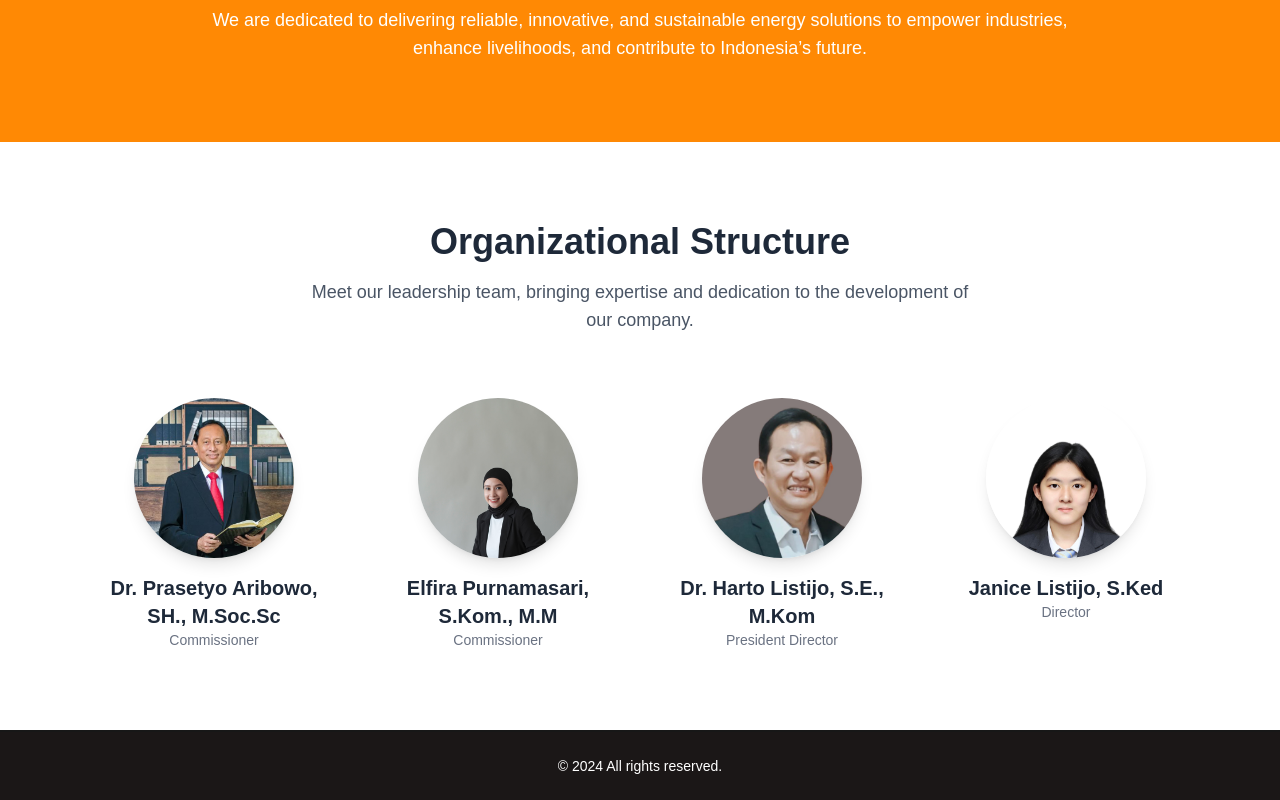
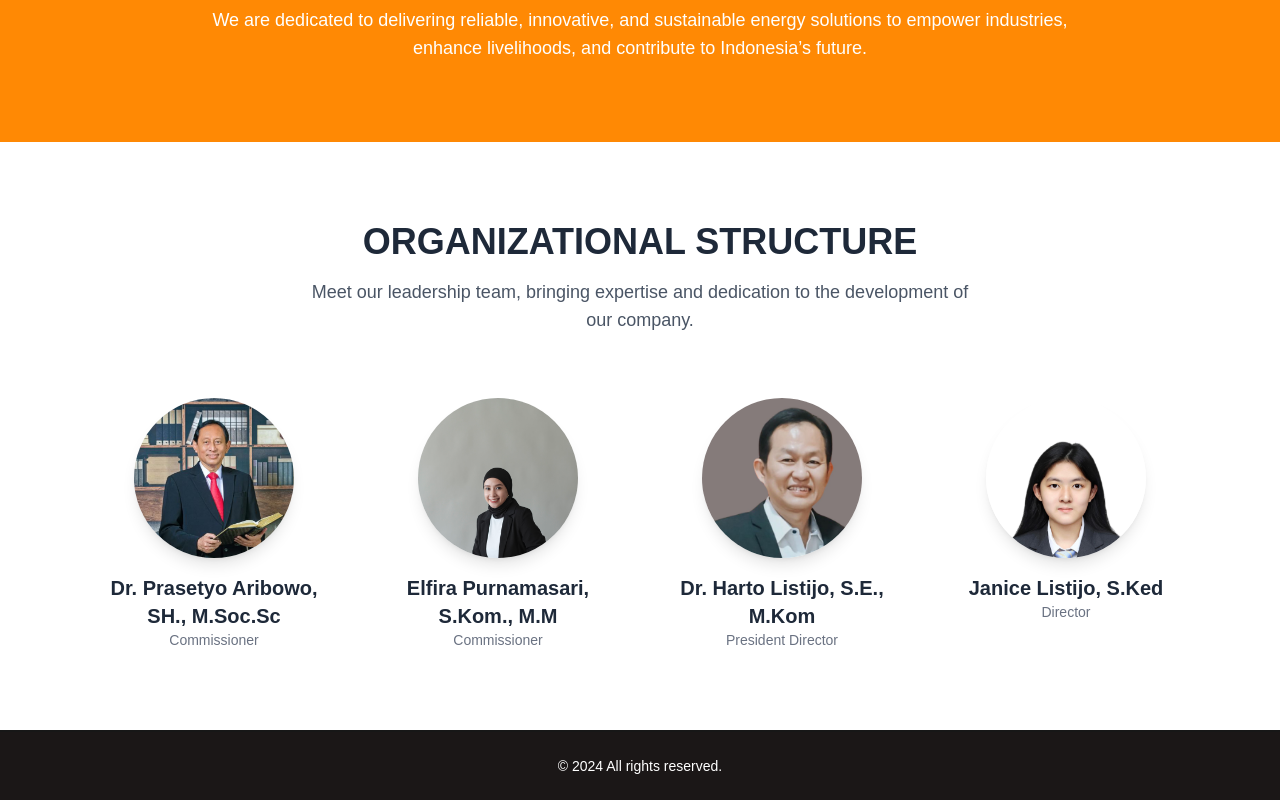
Before and after one commit to Firosmalik000/handira-minergi-nusantara, a Next.js app: page / in a window 1280 px wide. Shown: the part 4848-5648 px from the top of the page. Built offline with nearby package versions, Linux system fonts and the light colour scheme.

Commit message:
Update Structures.tsx

```diff
--- a/src/section/Structures.tsx
+++ b/src/section/Structures.tsx
@@ -33,12 +33,12 @@ const leaders = [
 const Structures = () => {
   const { language } = useLanguage();
 
-  const title = language === 'id' ? 'Struktur Organisasi' : 'Organizational Structure';
+  const title = language === 'id' ? 'STRUKTUR ORGANISASI' : 'ORGANIZATIONAL STRUCTURE';
 
   return (
     <section id="structure" className="w-full bg-white py-20 px-4 md:px-24">
       <div className="text-center mb-16">
-        <motion.h2 whileInView={{ opacity: 1, y: 0 }} initial={{ opacity: 0, y: -30 }} className="text-3xl md:text-4xl font-bold font-playfair text-gray-800 mb-4">
+        <motion.h2 whileInView={{ opacity: 1, y: 0 }} initial={{ opacity: 0, y: -30 }} className="text-4xl font-bold font-playfair text-gray-800 mb-4">
           {title}
         </motion.h2>
         <motion.p whileInView={{ opacity: 1, y: 0 }} initial={{ opacity: 0, y: -30 }} className="text-gray-600 text-lg max-w-2xl mx-auto">
```
